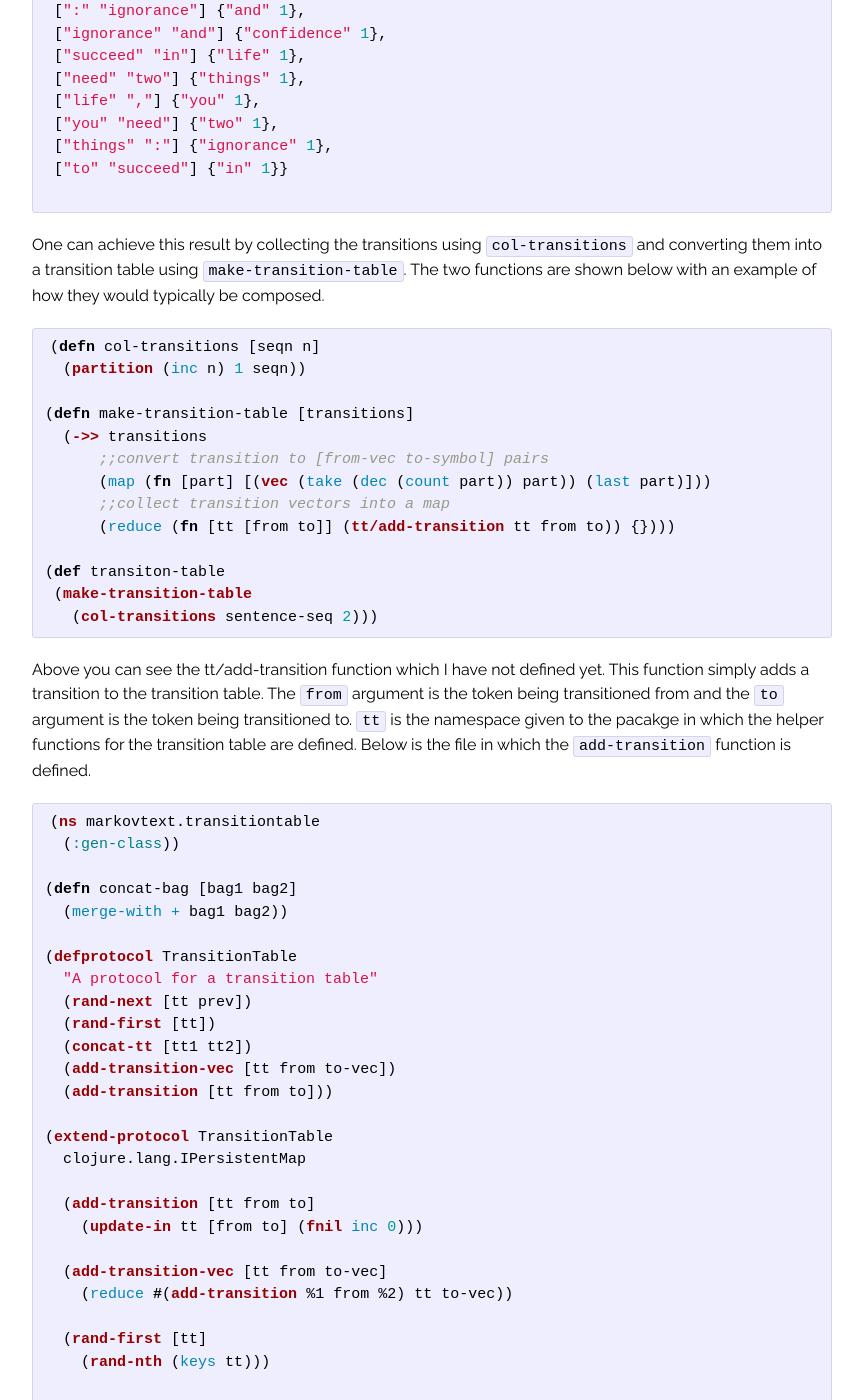
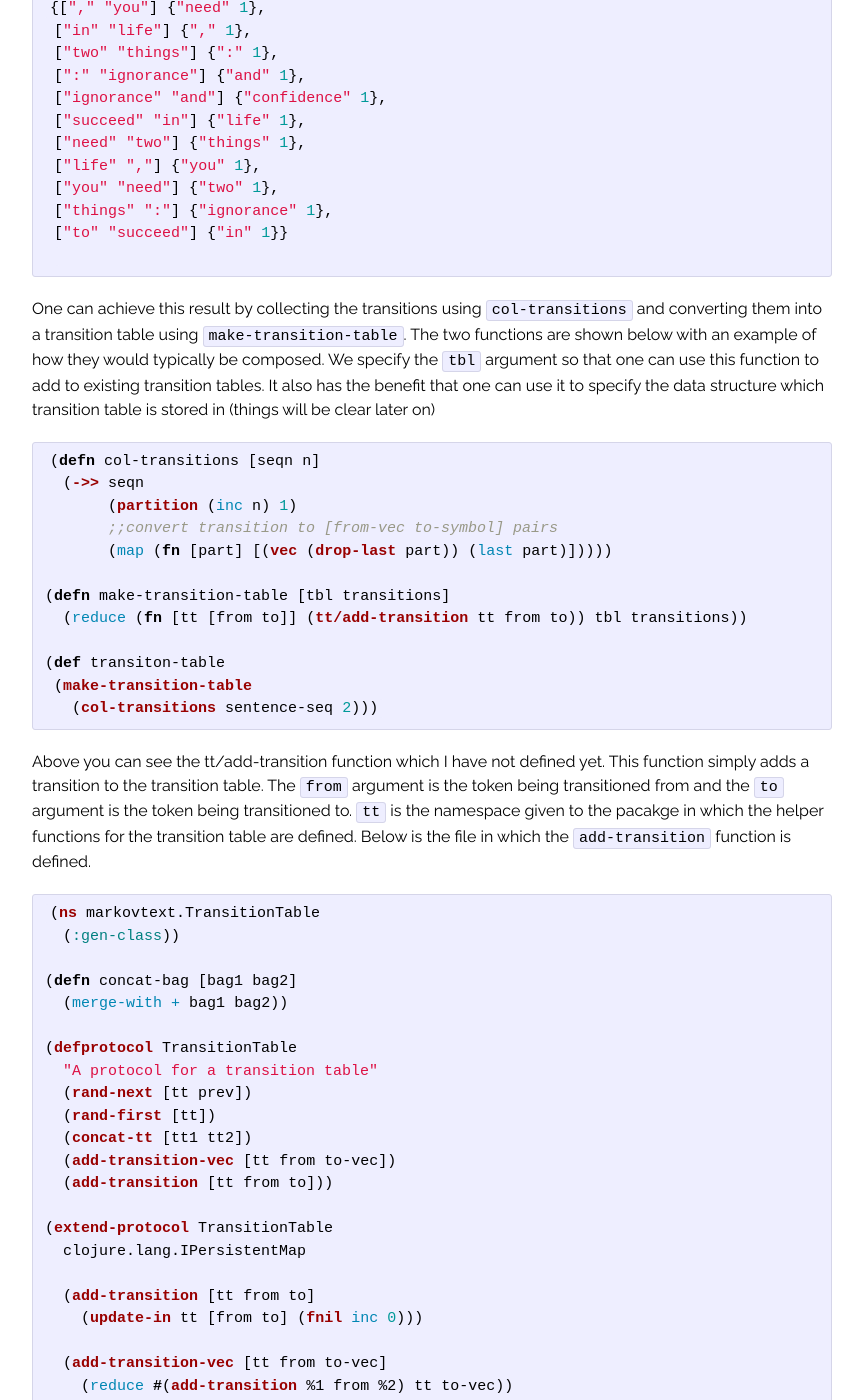
Before and after one commit to joeally/mysite, a Jekyll site: the page built from _posts/2014-08-09-random-text-with-markov-chains-in-clojure.markdown, in a window 1280 px wide and 1400 px high, scrolled down 1642 px. Shown: the whole window, without its empty margins (208-1071 px from the left). Built offline with Jekyll 4.4.1, drawn with Linux system fonts in a browser that asks for light colours; formulas are drawn with MathJax 3; some of the changed text lies outside the part shown.

Commit message:
Updated post titles to include the series name and part numbers. Also add refactofing to part2

```diff
--- a/_posts/2014-06-29-random-text-with-markov-chains.markdown
+++ b/_posts/2014-06-29-random-text-with-markov-chains.markdown
@@ -1,6 +1,6 @@
 ---
 layout: post
-title:  "Generating Random Text with Markov Chains"
+title:  "Markov Sequences: Generating Random Text with Markov Chains (Part 1)"
 date:   2014-06-29 12:00:00
 categories: clojure programming
 ---
--- a/_posts/2014-08-09-random-text-with-markov-chains-in-clojure.markdown
+++ b/_posts/2014-08-09-random-text-with-markov-chains-in-clojure.markdown
@@ -61,18 +62,17 @@ can be seen below.
  ["to" "succeed"] {"in" 1}}
  {% endhighlight %}
 
-One can achieve this result by collecting the transitions using <code>col-transitions</code> and converting them into a transition table using <code>make-transition-table</code>. The two functions are shown below with an example of how they would typically be composed.
+One can achieve this result by collecting the transitions using <code>col-transitions</code> and converting them into a transition table using <code>make-transition-table</code>. The two functions are shown below with an example of how they would typically be composed. We specify the <code>tbl</code> argument so that one can use this function to add to existing transition tables. It also has the benefit that one can use it to specify the data structure which transition table is stored in (things will be clear later on)
 
 {% highlight clojure %}
 (defn col-transitions [seqn n]
-  (partition (inc n) 1 seqn))
+  (->> seqn
+       (partition (inc n) 1)
+       ;;convert transition to [from-vec to-symbol] pairs
+       (map (fn [part] [(vec (drop-last part)) (last part)]))))
 
-(defn make-transition-table [transitions]
-  (->> transitions
-      ;;convert transition to [from-vec to-symbol] pairs
-      (map (fn [part] [(vec (take (dec (count part)) part)) (last part)]))
-      ;;collect transition vectors into a map
-      (reduce (fn [tt [from to]] (tt/add-transition tt from to)) {})))
+(defn make-transition-table [tbl transitions]
+  (reduce (fn [tt [from to]] (tt/add-transition tt from to)) tbl transitions))
 
 (def transiton-table
  (make-transition-table
@@ -83,7 +83,7 @@ One can achieve this result by collecting the transitions using <code>col-transi
 Above you can see the tt/add-transition function which I have not defined yet. This function simply adds a transition to the transition table. The <code>from</code> argument is the token being transitioned from and the <code>to</code> argument is the token being transitioned to. <code>tt</code> is the namespace given to the pacakge in which the helper functions for the transition table are defined. Below is the file in which the <code>add-transition</code> function is defined.
 
 {% highlight clojure %}
-(ns markovtext.transitiontable
+(ns markovtext.TransitionTable
   (:gen-class))
 
 (defn concat-bag [bag1 bag2]
@@ -115,17 +115,17 @@ Above you can see the tt/add-transition function which I have not defined yet. T
       (catch IndexOutOfBoundsException e nil))))
 {% endhighlight %}
 
-One can see that the function is defined as part of a Clojure [protocol](http://clojure.org/protocols). This will allow me to easily specify another implementation should I wish to.
+One can see that the function is defined as part of a Clojure [protocol](http://clojure.org/protocols). This will allow me to easily specify another implementation should I wish to. For now though I have only specified a protocol for Clojure's map type.
 
 For the case when we want to build a transition table for a whole corpus I have written the function below. One can simply concatenate the sequences of transitions for the documents in the corpus into a single sequence before using that to construct the transition table.
 
 {% highlight clojure %}
 (defn corpus-transitions
-  ([corpus n]
+  ([tbl corpus n]
       (->> corpus
            (map #(col-transitions % n))
            (apply concat)
-           (make-transition-table)))
+           (make-transition-table tbl)))
   ([corpus] (corpus-transitions corpus 1)))
 {% endhighlight %}
 
@@ -173,3 +173,5 @@ We can then create the following convenience function that takes a corpus and ge
 {% endhighlight %}
 
 In the next blog post I'll talk about scrapping some data from reddit and generating some random sequences using it.
+
+EDIT: Refactored the code a little and fixed a bug in <code>process-corpus</code>
--- a/_posts/2014-08-29-getting-test-corpuses-from-reddit.markdown
+++ b/_posts/2014-08-29-getting-test-corpuses-from-reddit.markdown
@@ -1,6 +1,6 @@
 ---
 layout: post
-title:  "Getting Test Corpuses from Reddit"
+title:  "Markov Sequences: Getting Test Corpuses from Reddit (Part 3)"
 date:   2014-08-29 12:00:00
 categories: clojure markov reddit
 ---
```
Also changed, not shown: other parts of _posts/2014-08-09-random-text-with-markov-chains-in-clojure.markdown (+3 -2 lines).
